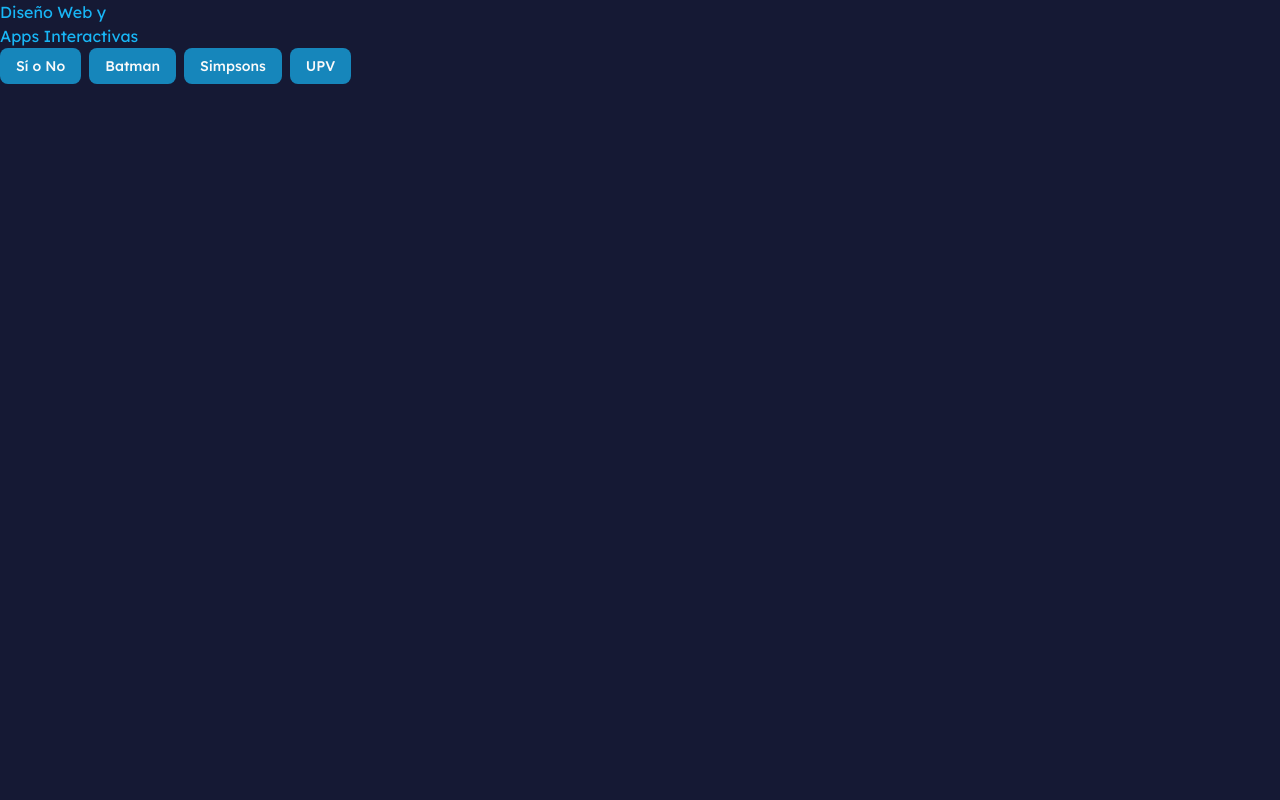
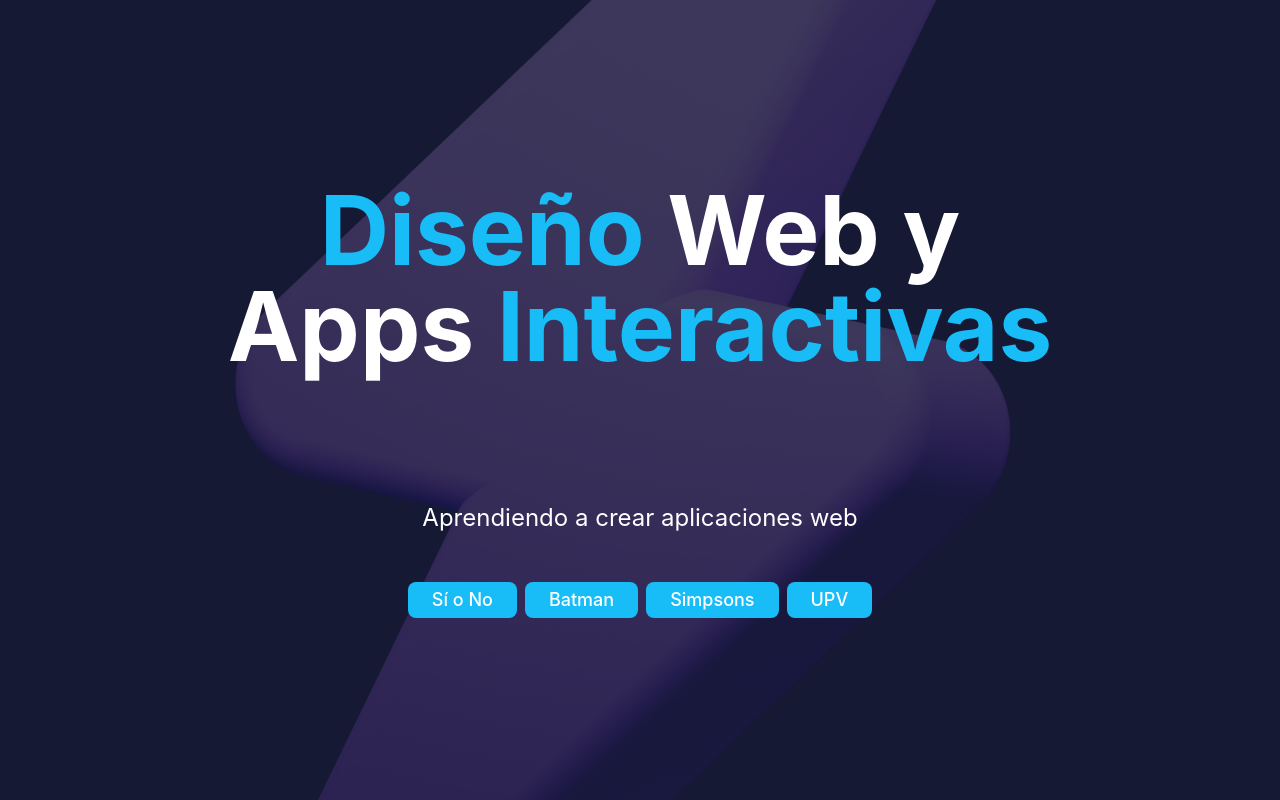
Before and after one commit to srodmol/vue-web, a Vue app: page /#/ in a window 1280 px wide. Built offline with nearby package versions, Linux system fonts and the light colour scheme.

Commit message:
srodmol: Estilos Tailwind CSS

```diff
--- a/src/components/paginae/batman/Batman.vue
+++ b/src/components/paginae/batman/Batman.vue
@@ -24,16 +24,17 @@
 
 <template>
 <div class="batman">
-<div class="extra-nav"></div>
+
+<nav class="extra-nav flex flex-col sm:flex-row sm:items-center justify-between px-3">
     <RouterLink to="/">
     <House class="icon-home"/>
     </RouterLink>
 
     <NavigationMenu>
-    <NavigationMenuList>
+    <NavigationMenuList class="flex flex-col sm:flex-row">
       <NavigationMenuItem>
         <a href="#" @click.prevent="scrolltoSection('#')">
-           <NavigationMenuLink :class="navigationMenuTriggerStyle()">
+           <NavigationMenuLink :class="[navigationMenuTriggerStyle(), 'text-md hover:bg-brand-purple hover:text-white transition-colors']">
             Portada
            </NavigationMenuLink>
         </a>
@@ -41,7 +42,7 @@
 
       <NavigationMenuItem>
         <a href="#vehiculis" @click.prevent="scrolltoSection('#vehiculis')">
-           <NavigationMenuLink :class="navigationMenuTriggerStyle()">
+           <NavigationMenuLink :class="[navigationMenuTriggerStyle(), 'text-md hover:bg-brand-purple hover:text-white transition-colors']">
             Vehículos
            </NavigationMenuLink>
         </a>
@@ -49,7 +50,7 @@
 
       <NavigationMenuItem>
         <a href="#videre" @click.prevent="scrolltoSection('videre')">
-           <NavigationMenuLink :class="navigationMenuTriggerStyle()">
+           <NavigationMenuLink :class="[navigationMenuTriggerStyle(), 'text-md hover:bg-brand-purple hover:text-white transition-colors']">
             Imágenes
            </NavigationMenuLink>
         </a>
@@ -57,7 +58,7 @@
 
       <NavigationMenuItem>
         <a href="#contactus" @click.prevent="scrolltoSection('contactus')">
-           <NavigationMenuLink :class="navigationMenuTriggerStyle()">
+           <NavigationMenuLink :class="[navigationMenuTriggerStyle(), 'text-md hover:bg-brand-purple hover:text-white transition-colors']">
             Contacto
            </NavigationMenuLink>
         </a>
@@ -65,6 +66,7 @@
 
     </NavigationMenuList>
   </NavigationMenu>
+</nav>
 
 <header class="titulus">
     <h1>Batman</h1>
@@ -278,7 +280,7 @@
     width: 40%;
   }
 
-  .unus {
+  .unus > img {
     order: -1;
   }
 }
@@ -301,7 +303,6 @@
   .notitia {
     width: 90%;
   }
-
 }
 
 </style>
--- a/src/components/paginae/domus/domus.vue
+++ b/src/components/paginae/domus/domus.vue
@@ -5,47 +5,32 @@
 
 </script>
 
+<template>
+<div class="bg-domus-navy h-screen text-white font-sans text-center flex flex-col items-center justify-center gap-12 fixed w-screen overflow-hidden ">
 
-
-
-<template>
-<div class="fondo-home">
-<h1>
-    <span>Diseño</span> Web y
+    <img class="absolute inset-0 size-full object-cover opacity-20 -z-10" src="/imágenes/tonitrui.png" />
+<h1 class="text-5xl md:text-7xl lg:text-8xl font-bold pb-5 md:pb-20 z-10 transition-all">
+    <span class="text-domus-cyan">Diseño</span> Web y
     <br />
-    Apps <span>Interactivas</span>
+    Apps <span class="text-domus-cyan">Interactivas</span>
 
 </h1>
-
-    <div class="botones">
-        <Button variant="default">
+<p class="text-lg md:text-2xl transition-all">
+    Aprendiendo a crear aplicaciones web
+</p>
+    <div class="flex flex-wrap justify-center gap-2">
+        <Button variant="domus">
             <RouterLink to="/indecision">Sí o No</RouterLink>
         </Button>
-        <Button variant="default">
+        <Button variant="domus">
             <RouterLink to="/batman">Batman</RouterLink>
         </Button>
-        <Button variant="default">
+        <Button variant="domus">
             <RouterLink to="/simpsons">Simpsons</RouterLink>
         </Button>
-        <Button variant="default">
+        <Button variant="domus">
             <a href="http://www.upv.es">UPV</a>
         </Button>
     </div>
 </div>
 </template>
-
-<style scoped>
-.fondo-home{
-    background-color: rgb(21, 25, 52);
-    height: 100vh;
-    color: rgb(24, 182, 246);
-}
-
-.botones > Button {
-    background-color: rgba(24, 182, 246, 0.7);
-    margin-right: 0.5rem;
-}
-.botones > Button:hover {
-    background-color: rgba(24, 182, 246, 0.7);
-}
-</style>
--- a/src/components/paginae/simpsons/Simpsons.vue
+++ b/src/components/paginae/simpsons/Simpsons.vue
@@ -1,4 +1,7 @@
 <template>
+    <h1
+    class="text-6xl m-8 text-red-500 bg-amber-300 w-fit px-12 py-5 rounded-2xl shadow-xl hover:bg-red-500 hover:text-white">Simpsons page</h1
+    >
 
- <h1>Simpsons page</h1>
+
 </template>
--- a/src/components/ui/button/index.ts
+++ b/src/components/ui/button/index.ts
@@ -19,6 +19,7 @@
         ghost:
           "hover:bg-accent hover:text-accent-foreground dark:hover:bg-accent/50",
         link: "text-primary underline-offset-4 hover:underline",
+        domus: "bg-domus-cyan text-white hover:bg-domus-cyan/70 md: py-5 md:px-6 md:text-lg ",
       },
       size: {
         "default": "h-9 px-4 py-2 has-[>svg]:px-3",
--- a/src/style.css
+++ b/src/style.css
@@ -51,6 +51,17 @@
   --radius-md: calc(var(--radius) - 2px);
   --radius-lg: var(--radius);
   --radius-xl: calc(var(--radius) + 4px);
+  /* Brand colors */
+--color-simpsons-yellow: #ffde00;
+--color-simpsons-red: #ee3133;
+--color-domus-cyan: #18bcf6;
+--color-domus-navy: #151934;
+--color-domus-navy-input: #1f233e;
+--color-brand-purple: #6a5acd;
+--color-brand-purple-dark: #584bab;
+
+/* Layout */
+--container-page: 1400px;
 }
 
 :root {
```
Also changed, not shown: public/imágenes/tonitrui.png (added).
